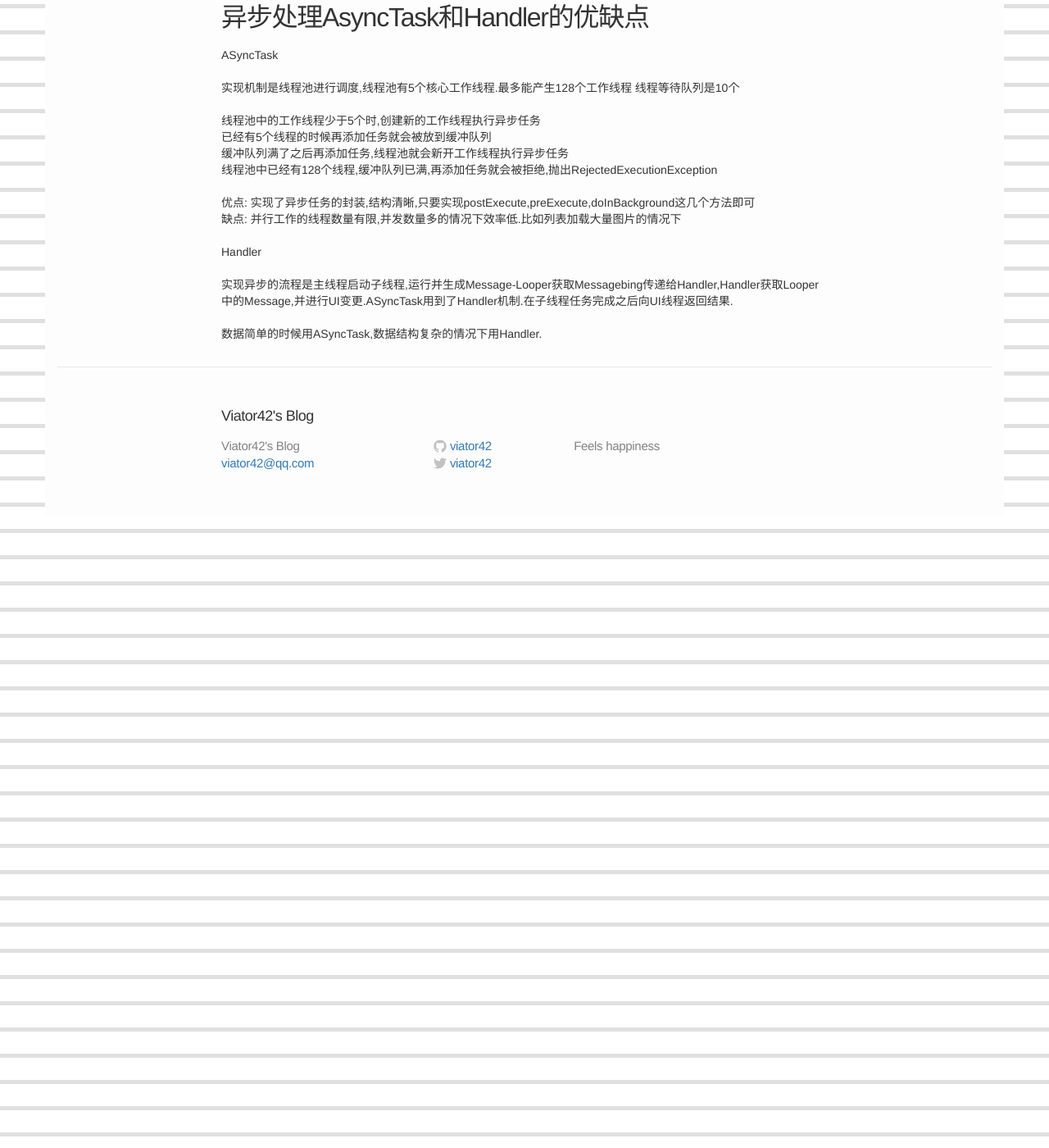
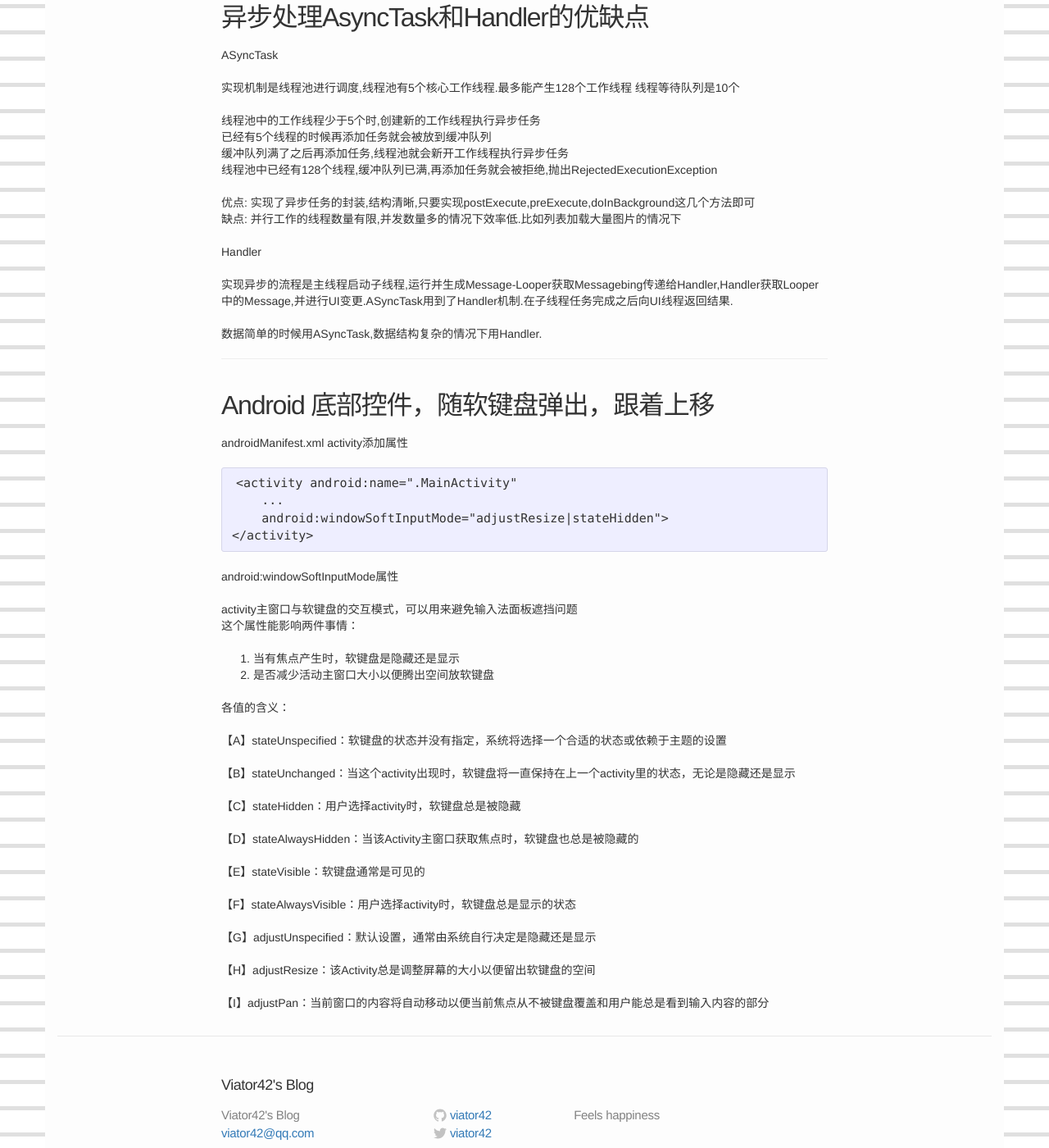
Before and after one commit to viator42/viator42.github.io, a Jekyll site: the page built from _posts/2014-4-4-android-note.markdown, in a window 1280 px wide and 1400 px high, scrolled down 81282 px. Shown: the whole window at 82% size. Built offline with Jekyll 4.4.1, drawn with Linux system fonts in a browser that asks for light colours.

Commit message:
update post

```diff
--- a/_posts/2014-4-4-android-note.markdown
+++ b/_posts/2014-4-4-android-note.markdown
@@ -3503,3 +3503,42 @@ Handler
 实现异步的流程是主线程启动子线程,运行并生成Message-Looper获取Messagebing传递给Handler,Handler获取Looper中的Message,并进行UI变更.ASyncTask用到了Handler机制.在子线程任务完成之后向UI线程返回结果.
 
 数据简单的时候用ASyncTask,数据结构复杂的情况下用Handler.
+
+--------
+
+## Android 底部控件，随软键盘弹出，跟着上移
+
+
+androidManifest.xml activity添加属性
+
+    <activity android:name=".MainActivity"
+        ...
+        android:windowSoftInputMode="adjustResize|stateHidden">
+    </activity>
+
+android:windowSoftInputMode属性
+
+activity主窗口与软键盘的交互模式，可以用来避免输入法面板遮挡问题
+这个属性能影响两件事情：
+1. 当有焦点产生时，软键盘是隐藏还是显示
+2. 是否减少活动主窗口大小以便腾出空间放软键盘
+
+各值的含义：
+
+【A】stateUnspecified：软键盘的状态并没有指定，系统将选择一个合适的状态或依赖于主题的设置
+
+【B】stateUnchanged：当这个activity出现时，软键盘将一直保持在上一个activity里的状态，无论是隐藏还是显示
+
+【C】stateHidden：用户选择activity时，软键盘总是被隐藏
+
+【D】stateAlwaysHidden：当该Activity主窗口获取焦点时，软键盘也总是被隐藏的
+
+【E】stateVisible：软键盘通常是可见的
+
+【F】stateAlwaysVisible：用户选择activity时，软键盘总是显示的状态
+
+【G】adjustUnspecified：默认设置，通常由系统自行决定是隐藏还是显示
+
+【H】adjustResize：该Activity总是调整屏幕的大小以便留出软键盘的空间
+
+【I】adjustPan：当前窗口的内容将自动移动以便当前焦点从不被键盘覆盖和用户能总是看到输入内容的部分
```
Also changed, not shown: _posts/2016-6-29-android-animation.markdown (+4 -4 lines).
